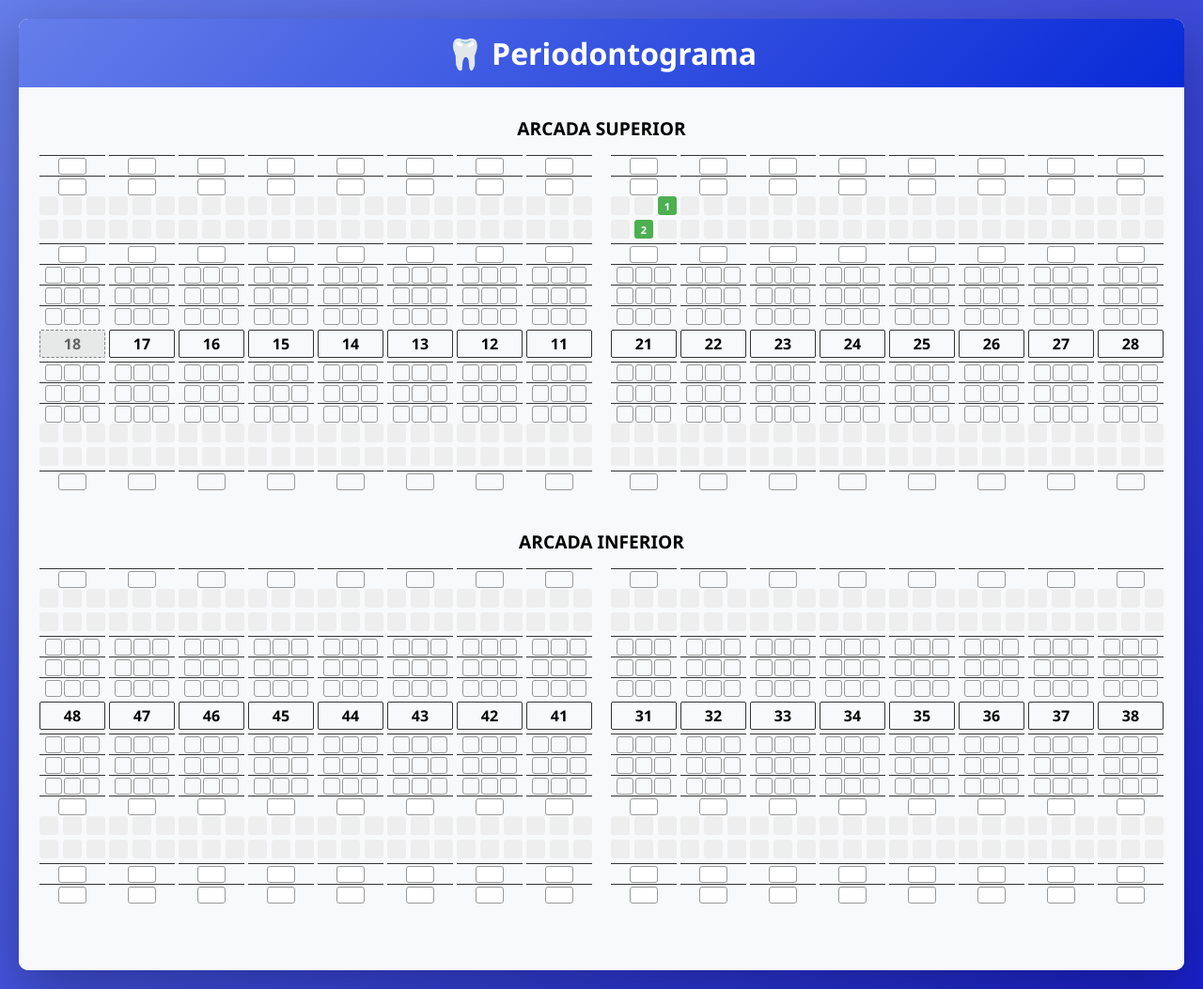
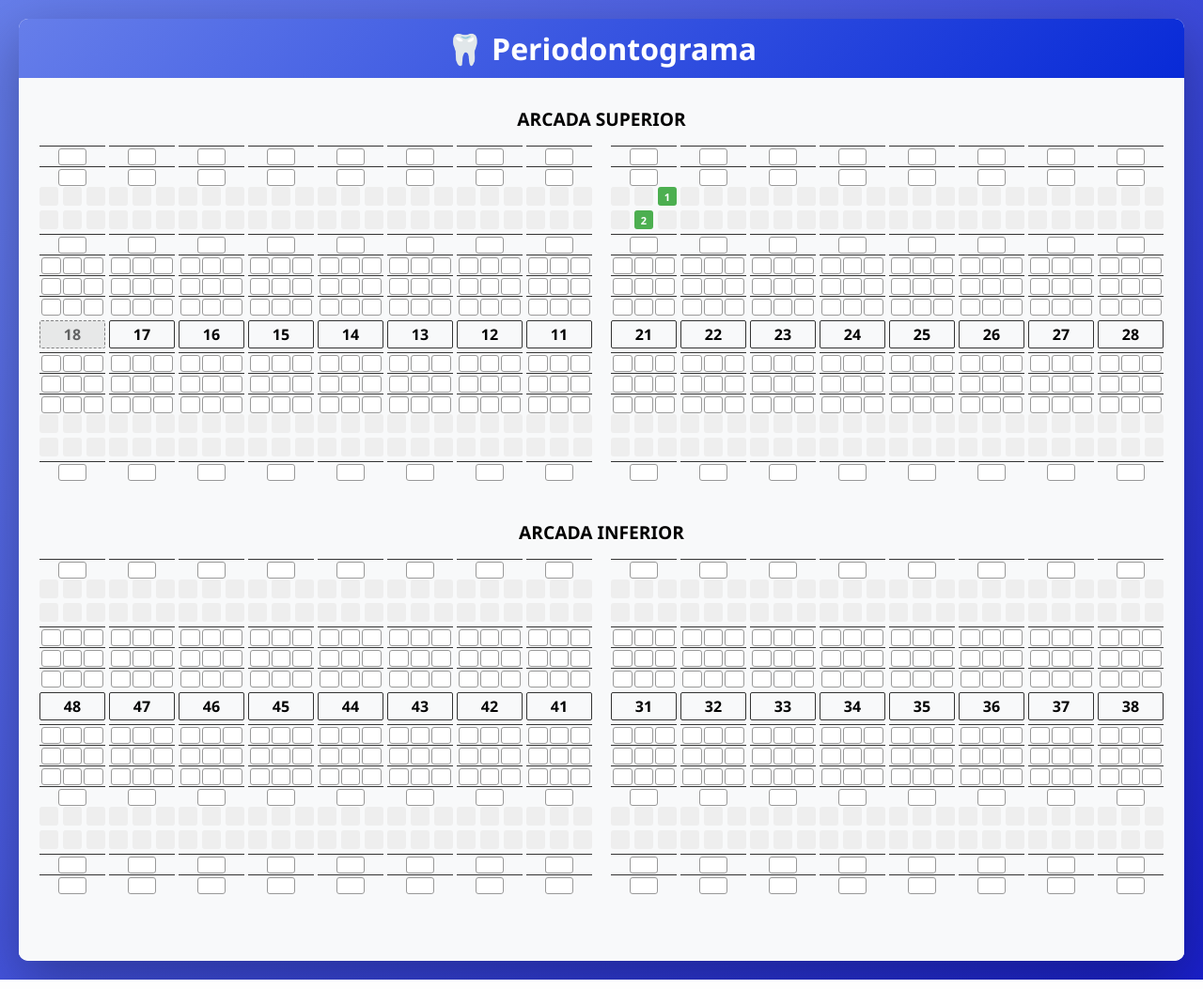
Before and after one commit to Evans-F-Jimenez/Periodontograma-con-Control-por-Voz, a PHP site: page / in a window 1280 px wide. Shown: the whole page at 94% size. Run offline with PHP 8.4, Linux system fonts and the light colour scheme.

Commit message:
change design a little bit.

```diff
--- a/V2/periodontograma/public/script.js
+++ b/V2/periodontograma/public/script.js
@@ -25,13 +25,15 @@ function crearDienteHTML(numero) {
        <!-- MOVILIDAD -->
         <div class="fila">
            <!-- <div class="campo unico" id="${numero}-movilidad"></div> -->
-            <input class="campo unico center-text" type="text" maxlength="1" id="${numero}-movilidad" name="movilidad-${numero}">
+            <input class="campo unico" type="text" maxlength="1" id="${numero}-movilidad" name="movilidad-${numero}">
         </div>
+
+        <!-- VESTIBULAR -->
 
         <!-- FURCA -->
         <div class="fila">
             <!--<div class="campo unico" id="${numero}-furca"></div> -->
-            <input class="campo unico center-text" type="text" id="${numero}-furca" name="furca-${numero}">
+            <input class="campo unico" type="text" maxlength="1" id="${numero}-furca_v" name="furca-${numero}">
         </div>
 
         <!-- SANGRADO -->
@@ -50,28 +52,29 @@ function crearDienteHTML(numero) {
 
         <!-- ANCHURA DE ENCIA -->
         <div class="fila">
-            <input class="campo unico" type="text" id="${numero}-anchura_encia" name="anchura_e">
+            <input class="campo unico" type="text"  maxlength="1" id="${numero}-anchura_encia" name="anchura_e">
         </div>
 
         <!-- MARGEN GINGIVAL -->
         <div class="fila triple">
-            <div class="campo" id="${numero}-mg-0"></div>
-            <div class="campo" id="${numero}-mg-1"></div>
-            <div class="campo" id="${numero}-mg-2"></div>
+            <!--<div class="campo" id="${numero}-mg-0"></div>-->
+            <input class="campo" type="text"  maxlength="1" id="${numero}-mgv-0" name="margen_gingival-${numero}">
+            <input class="campo" type="text"  maxlength="1" id="${numero}-mgv-1" name="margen_gingival-${numero}">
+            <input class="campo" type="text"  maxlength="1" id="${numero}-mgv-2" name="margen_gingival-${numero}">
         </div>
 
         <!-- PROFUNDIDAD VESTIBULAR -->
         <div class="fila triple">
-            <div class="campo" id="${numero}-v-0"></div>
-            <div class="campo" id="${numero}-v-1"></div>
-            <div class="campo" id="${numero}-v-2"></div>
+            <input class="campo" type="text"  maxlength="1" id="${numero}-psv-0" name="profundidad_vestibular-${numero}">
+            <input class="campo" type="text"  maxlength="1" id="${numero}-psv-1" name="profundidad_vestibular-${numero}">
+            <input class="campo" type="text"  maxlength="1" id="${numero}-psv-2" name="profundidad_vestibular-${numero}">
         </div>
 
         <!-- NIC -->
          <div class="fila triple">
-            <div class="campo" id="${numero}-N-0"></div>
-            <div class="campo" id="${numero}-N-1"></div>
-            <div class="campo" id="${numero}-N-2"></div>
+            <input class="campo" type="text"  maxlength="1" id="${numero}-NV-0" name="nic-${numero}">
+            <input class="campo" type="text"  maxlength="1" id="${numero}-NV-1" name="nic-${numero}">
+            <input class="campo" type="text"  maxlength="1" id="${numero}-NV-2" name="nic-${numero}">
         </div>
 
         <div class="diente-box" id="box-${numero}">
@@ -79,22 +82,23 @@ function crearDienteHTML(numero) {
             <div class="extra-info" id="info-${numero}"></div>
         </div>
 
+<!-- PALATINO -->
         <div class="fila triple">
-            <div class="campo" id="${numero}-N-0"></div>
-            <div class="campo" id="${numero}-N-1"></div>
-            <div class="campo" id="${numero}-N-2"></div>
+            <input class="campo" type="text"  maxlength="1" id="${numero}-NP-0" name="nic-${numero}">
+            <input class="campo" type="text"  maxlength="1" id="${numero}-NP-1" name="nic-${numero}">
+            <input class="campo" type="text"  maxlength="1" id="${numero}-NP-2" name="nic-${numero}">
         </div>
 
         <div class="fila triple">
-            <div class="campo" id="${numero}-pp-0"></div>
-            <div class="campo" id="${numero}-pp-1"></div>
-            <div class="campo" id="${numero}-pp-2"></div>
+            <input class="campo" type="text"  maxlength="1" id="${numero}-psp-0" name="profundidad_palatina-${numero}">
+            <input class="campo" type="text"  maxlength="1" id="${numero}-psp-1" name="profundidad_palatina-${numero}">
+            <input class="campo" type="text"  maxlength="1" id="${numero}-psp-2" name="profundidad_palatina-${numero}">
         </div>
 
         <div class="fila triple">
-            <div class="campo" id="${numero}-mgp-0"></div>
-            <div class="campo" id="${numero}-mgp-1"></div>
-            <div class="campo" id="${numero}-mgp-2"></div>
+            <input class="campo" type="text"  maxlength="1" id="${numero}-mgp-0" name="margen_gingival-${numero}">
+            <input class="campo" type="text"  maxlength="1" id="${numero}-mgp-1" name="margen_gingival-${numero}">
+            <input class="campo" type="text"  maxlength="1" id="${numero}-mgp-2" name="margen_gingival-${numero}">
         </div>
 
         <div class="valores-placa">
@@ -110,7 +114,7 @@ function crearDienteHTML(numero) {
         </div>
 
         <div class="fila">
-            <div class="campo unico" id="${numero}-furca_p"></div>
+            <input class="campo unico" type="text" maxlength="1" id="${numero}-furca_p" name="furca-${numero}">
         </div>
 
     </div>`;
--- a/V2/periodontograma/public/style.css
+++ b/V2/periodontograma/public/style.css
@@ -12,7 +12,7 @@ body {
 }
 
 .container {
-    max-width: 1400px;
+    max-width: 1300px;
     margin: auto;
     background: white;
     border-radius: 10px;
@@ -23,7 +23,7 @@ body {
 .header {
     background: linear-gradient(135deg, #667eea 0%, #082ad7 100%);
     color: white;
-    padding: 15px;
+    padding: 10px;
     text-align: center;
 }
 
@@ -118,7 +118,7 @@ body {
 }
 
 .campo {
-    width: 18px;
+    width: 20.5px;
     height: 18px;
     border: 1px solid #999;
     border-radius: 3px;
@@ -140,10 +140,10 @@ body {
 .campo.warning { background: #FF9800; }
 .campo.danger  { background: #f44336; }
 
-input.center-text {
+input {
             text-align: center;   /* Centers the text horizontally */
-            padding: 8px;
-            font-size: 12px;
+            padding: 6px;
+            font-size: 10px;
             width: 200px;
         }
 
```
